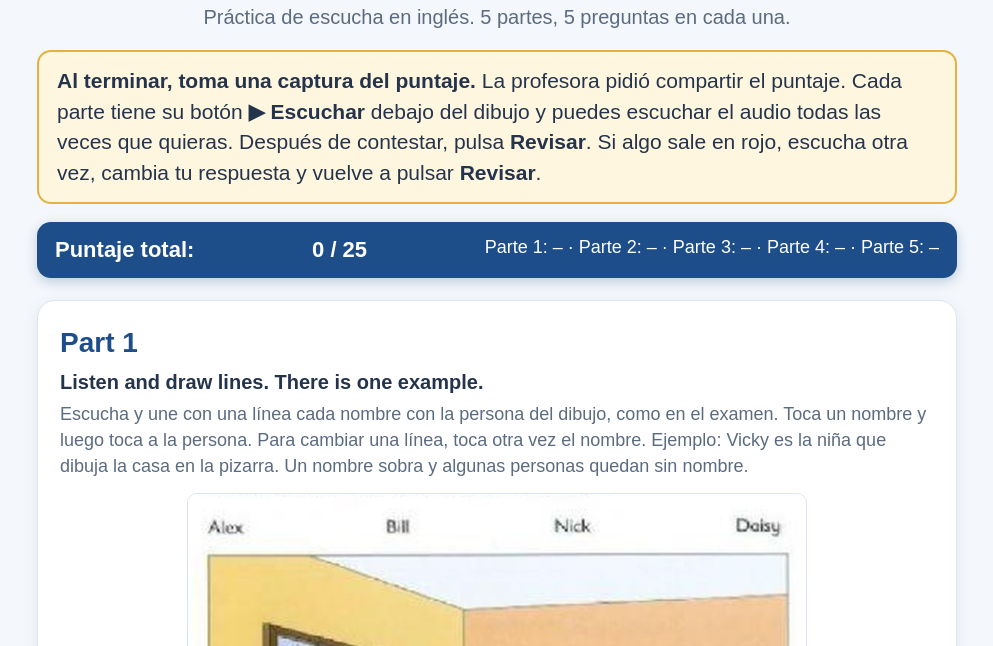
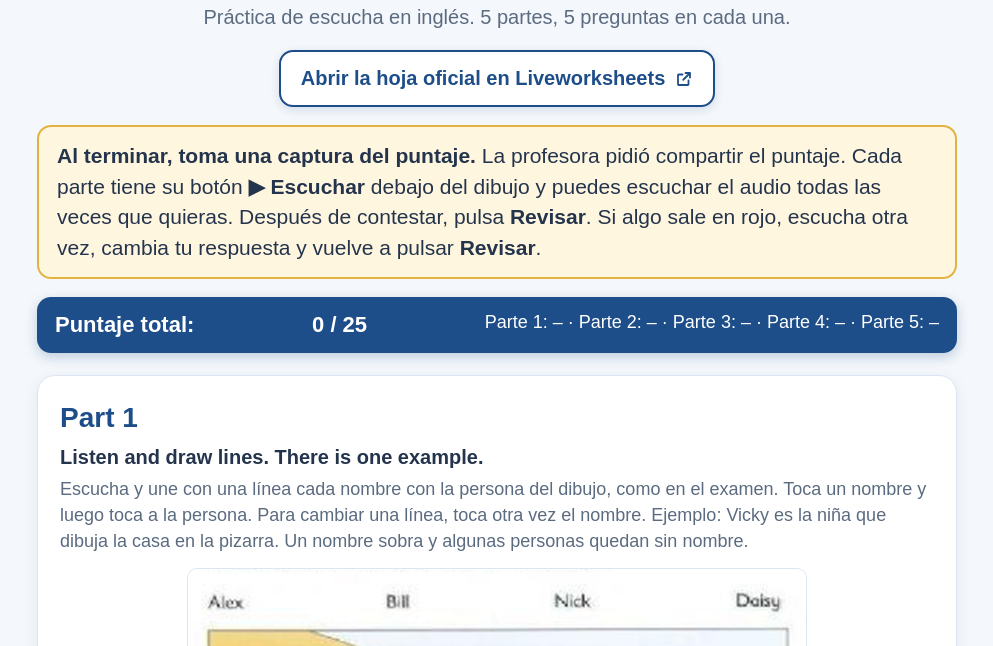
Before and after one commit to robertoayalad/Escuela-Amelia, a plain HTML site: page ingles/listening-movers.html in a window 1280 px wide. Shown: the part 154-800 px from the top of the page, without its empty margins (143-1136 px from the left). Drawn offline with Linux system fonts and the light colour scheme.

Commit message:
Enlace a la hoja oficial de Listening en Liveworksheets (Inglés y botón en Listening Movers).

```diff
--- a/activities.js
+++ b/activities.js
@@ -52,6 +52,7 @@ window.ESCUELA_ACTIVITIES = [
     shadow: "#8d6233",
     activities: [
       { title: "Listening: Movers", href: "ingles/listening-movers.html", detail: "5 partes con audio, Revisar y puntaje" },
+      { title: "Listening (hoja oficial de Liveworksheets)", href: "https://www.liveworksheets.com/worksheet/en/esl-listening/1933370", detail: "La misma práctica en Liveworksheets. Se abre en otra pestaña" },
     ],
   },
   {
--- a/ingles/listening-movers.html
+++ b/ingles/listening-movers.html
@@ -57,6 +57,11 @@
   #lm .p1line.badl { stroke:#df5555 !important; stroke-dasharray:14 9; }
   #lm .p1end { stroke:#fff; stroke-width:3; }
   #lm #p1qs .q .x { margin-left:auto; font-size:17px; background:#fff; border:2px solid #b8c6da; border-radius:10px; padding:6px 12px; cursor:pointer; color:#24344d; }
+  #lm .oficial { display:flex; justify-content:center; margin:0 0 18px; }
+  #lm .oficial a { display:inline-flex; align-items:center; justify-content:center; text-align:center; gap:10px; max-width:100%; background:#fff; color:#1d4e89; border:2px solid #1d4e89; border-radius:14px; padding:12px 20px; font-size:20px; font-weight:bold; text-decoration:none; box-shadow:0 3px 10px #1d4e8926; }
+  #lm .oficial a:hover { background:#eef4fc; }
+  #lm .oficial a:focus-visible { outline:3px solid #e2b340; outline-offset:3px; }
+  #lm .oficial svg { flex:none; }
   @media (max-width:700px) {
     #lm { padding:12px; }
     #lm .total { position:static; font-size:18px; padding:10px 14px; }
@@ -89,6 +94,7 @@
 <div id="lm">
   <h1>Listening: Movers</h1>
   <p class="sub">Práctica de escucha en inglés. 5 partes, 5 preguntas en cada una.</p>
+  <p class="oficial"><a href="https://www.liveworksheets.com/worksheet/en/esl-listening/1933370" target="_blank" rel="noopener noreferrer">Abrir la hoja oficial en Liveworksheets <svg width="18" height="18" viewBox="0 0 24 24" aria-hidden="true"><path d="M14 4h6v6M20 4l-9 9M18 14v5a1 1 0 0 1-1 1H5a1 1 0 0 1-1-1V7a1 1 0 0 1 1-1h5" fill="none" stroke="currentColor" stroke-width="2.4" stroke-linecap="round" stroke-linejoin="round"/></svg></a></p>
   <div class="aviso"><strong>Al terminar, toma una captura del puntaje.</strong> La profesora pidió compartir el puntaje. Cada parte tiene su botón <strong>▶ Escuchar</strong> debajo del dibujo y puedes escuchar el audio todas las veces que quieras. Después de contestar, pulsa <strong>Revisar</strong>. Si algo sale en rojo, escucha otra vez, cambia tu respuesta y vuelve a pulsar <strong>Revisar</strong>.</div>
   <div class="total" id="total">Puntaje total: <span id="totalNum">0 / 25</span> <span class="parts" id="totalParts">Parte 1: – · Parte 2: – · Parte 3: – · Parte 4: – · Parte 5: –</span></div>
 
```
